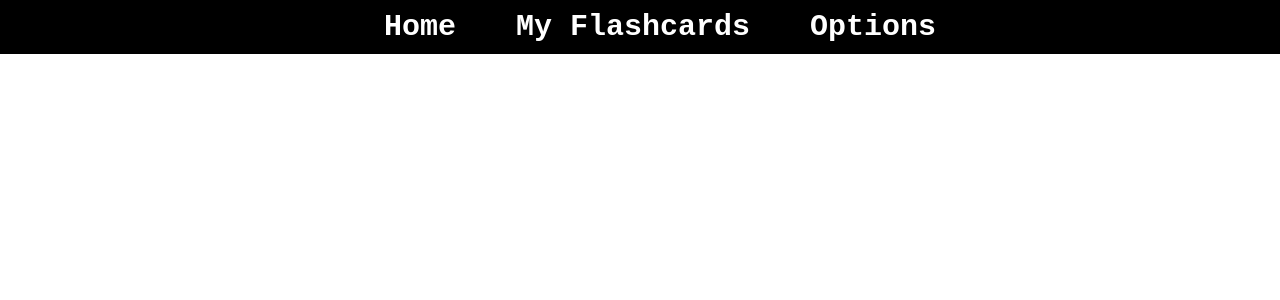
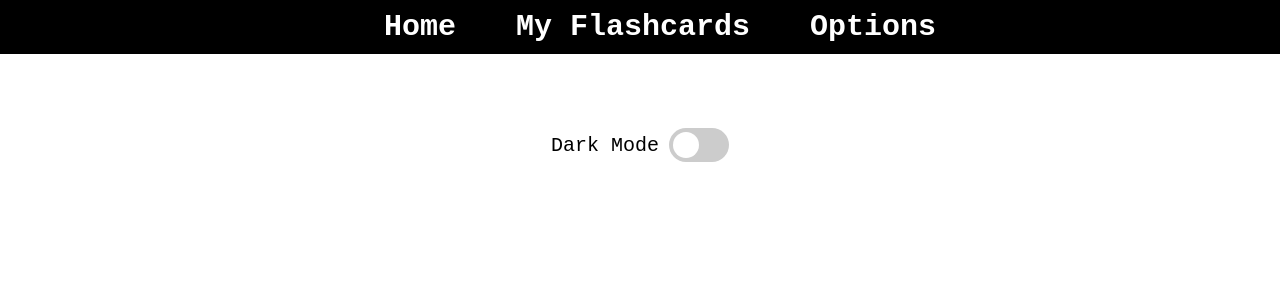
Before and after one commit to Guw2/Flashcard-React-App, a React (Vite) app in the folder flashcards_react_app/: page /options in a window 1280 px wide. Shown: the top 300 px of the page. Built offline with nearby package versions, Linux system fonts and the light colour scheme.

Commit message:
3rd Commit - Adding Dark Mode Pt. 1

```diff
--- a/flashcards_react_app/src/App.jsx
+++ b/flashcards_react_app/src/App.jsx
@@ -1,7 +1,8 @@
 import {BrowserRouter, Routes, Route} from 'react-router-dom'
 import './App.css'
+import Navbar from './components/Navbar'
 import Home from './pages/Home'
-import Navbar from './components/Navbar'
+import Options from './pages/Options'
 
 function App() {
 
@@ -10,6 +11,7 @@ function App() {
       <Navbar></Navbar>
       <Routes>
         <Route path='/' element={<Home />}/>
+        <Route path='/options' element={<Options />} />
       </Routes>
     </BrowserRouter>
   )
--- /dev/null
+++ b/flashcards_react_app/src/css/Options.css
@@ -0,0 +1,49 @@
+.main-div {
+  display: flex;
+  align-items: center;
+  gap: 10px;
+  font-family: monospace;
+  font-size: 20px;
+  margin-top: 60px;
+}
+
+.switch {
+  position: relative;
+  display: inline-block;
+  width: 60px;
+  height: 34px;
+}
+
+.switch input {
+  opacity: 0;
+  width: 0;
+  height: 0;
+}
+
+.slider {
+  position: absolute;
+  cursor: pointer;
+  top: 0; left: 0;
+  right: 0; bottom: 0;
+  background-color: #ccc;
+  transition: .4s;
+  border-radius: 34px;
+}
+
+.slider::before {
+  position: absolute;
+  content: "";
+  height: 26px; width: 26px;
+  left: 4px; bottom: 4px;
+  background-color: white;
+  transition: .4s;
+  border-radius: 50%;
+}
+
+input:checked + .slider {
+  background-color: #4caf50;
+}
+
+input:checked + .slider::before {
+  transform: translateX(26px);
+}
--- a/flashcards_react_app/src/index.css
+++ b/flashcards_react_app/src/index.css
@@ -1,4 +1,12 @@
 body{
   display: flex;
   justify-content: center;
+  background-color: white;
+  color: black;
+  transition: 0.3s;
 }
+
+body.dark {
+  background-color: black;
+  color: white;
+}
--- /dev/null
+++ b/flashcards_react_app/src/pages/Options.jsx
@@ -0,0 +1,32 @@
+import '../css/Options.css'
+import React, { useEffect, useState } from 'react';
+
+function Options() {
+  const [darkMode, setDarkMode] = useState(false);
+
+  useEffect(() => {
+    const isDarkNow = localStorage.getItem("darkItem") === "true";
+    setDarkMode(isDarkNow);
+  }, []);
+
+  useEffect(() => {
+    document.body.classList.toggle("dark", darkMode);
+    localStorage.setItem("darkItem", darkMode);
+  }, [darkMode]);
+
+  return (
+    <div className="main-div">
+      <span>Dark Mode</span>
+      <label className="switch">
+        <input
+          type="checkbox"
+          id="darkModeInput"
+          checked={darkMode}
+          onChange={e => setDarkMode(e.target.checked)}
+        />
+        <span className="slider"></span>
+      </label>
+    </div>
+  );
+}
+export default Options;
```
